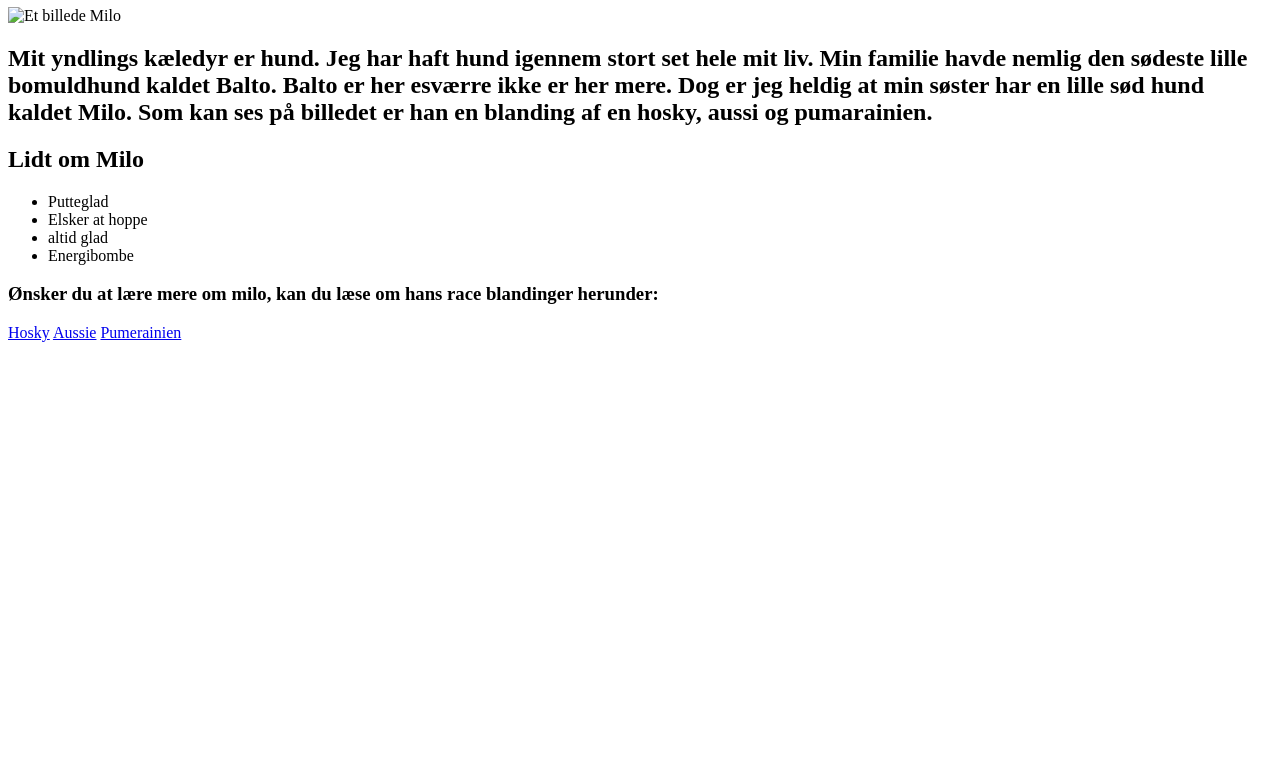
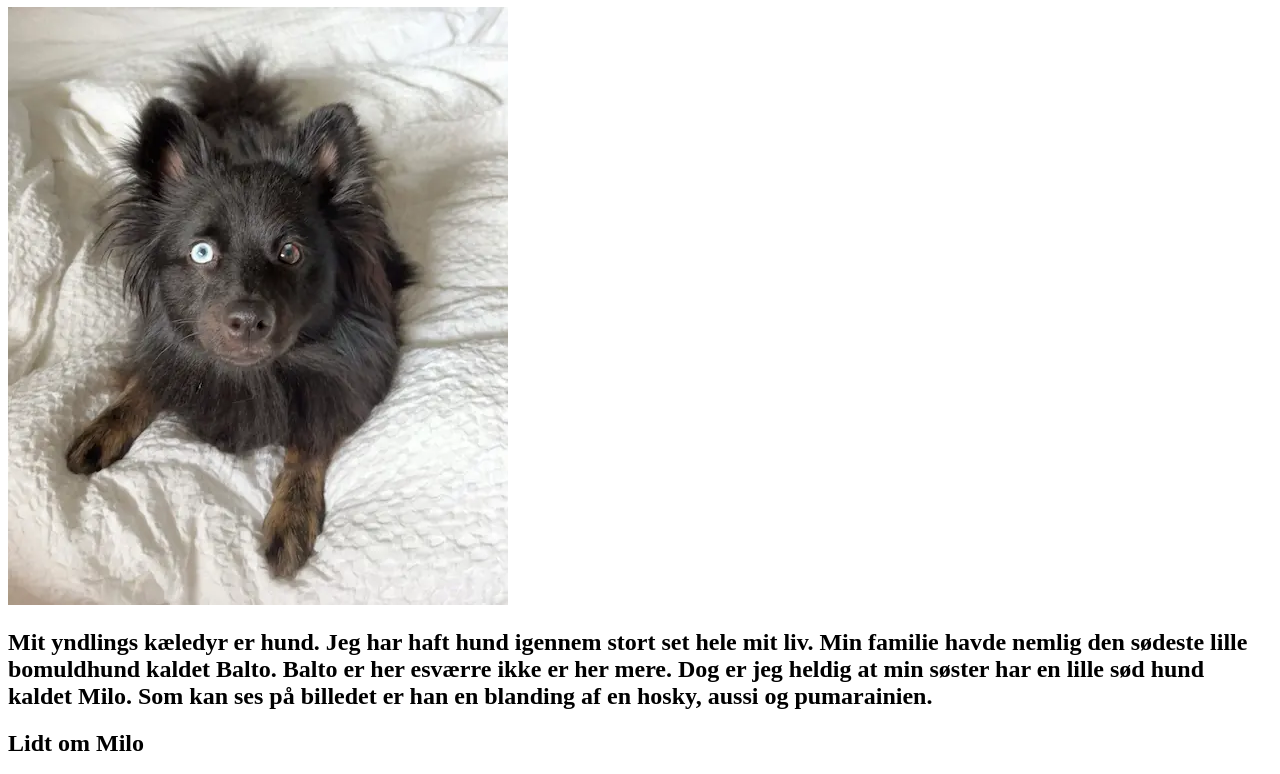
Before and after one commit to Isabella2650/K-ledyr, a plain HTML site: page index.html in a window 1280 px wide. Shown: the part 73-847 px from the top of the page. Before the commit the page ends 800 px from the top, so only its background shows below. Drawn offline with Linux system fonts and the light colour scheme.

Commit message:
Add files via upload

```diff
--- a/index.html
+++ b/index.html
@@ -9,7 +9,7 @@
 
 <body>
     <h1>Mit yndlings kæledyr</h1>
-    <img src="img/milo.webp" alt="Et billede Milo" />
+    <img src="milo.webp" alt="Et billede Milo" />
     <h2>Mit yndlings kæledyr er hund. Jeg har haft hund igennem stort set hele mit liv. Min familie havde nemlig den
         sødeste lille bomuldhund kaldet Balto. Balto er her esværre ikke er her mere. Dog er jeg heldig at min søster
         har en lille sød hund kaldet Milo.
```
